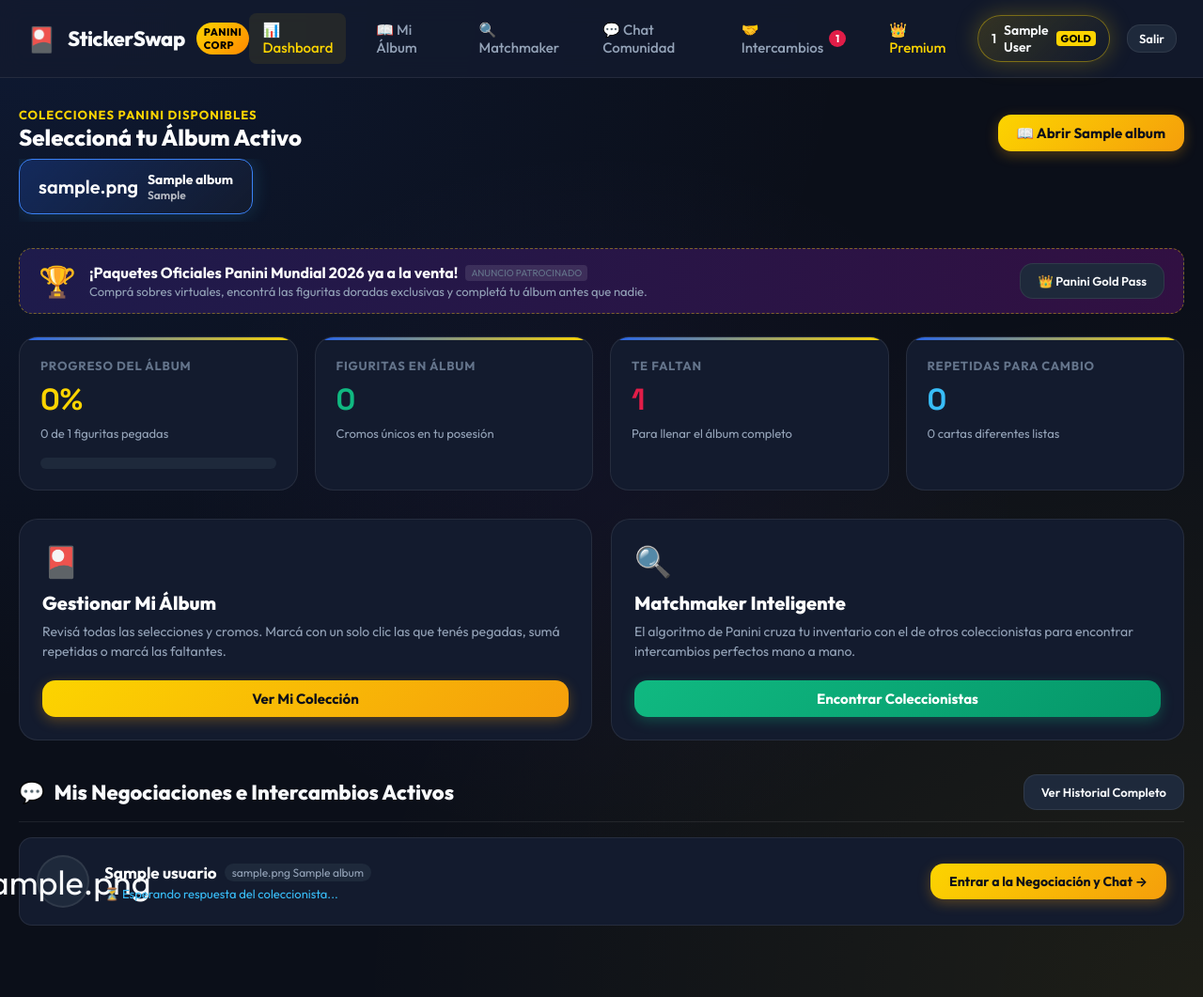
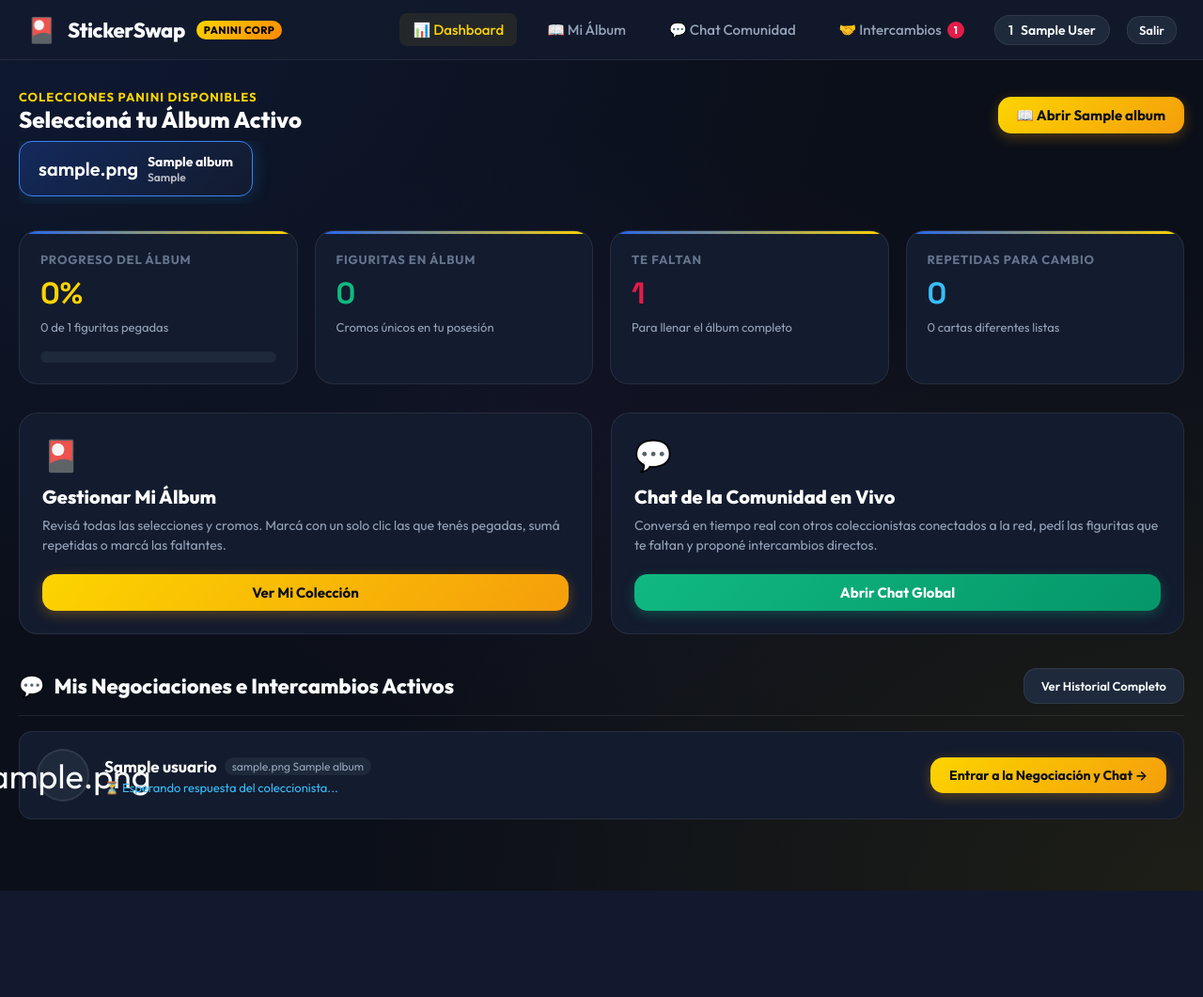
Before and after one commit to Juan-Martin-Cerezo/stickerswap, a PHP site: page /dashboard.php in a window 1280 px wide. Shown: the whole page at 94% size. After the commit the page ends 948 px from the top, so only its background shows below. Run offline with PHP 8.4, Linux system fonts and the light colour scheme; the visitor is signed in with stand-in values (Sample User, id 1); tables that the repository leaves empty hold one stand-in row (values such as "Sample post").

Commit message:
feat: deshabilitar matchmaker y modulos premium para centrar la experiencia en comunidad y gestion

```diff
--- a/chat_comunidad.php
+++ b/chat_comunidad.php
@@ -102,12 +102,6 @@ $albums = $res_albums->fetch_all(MYSQLI_ASSOC);
                 <div id="usersLobbyList" style="flex: 1; overflow-y: auto;">
 
                 </div>
-
-                <div style="margin-top: 14px; padding-top: 14px; border-top: 1px solid var(--border-color); text-align: center;">
-                    <a href="explorar.php" class="btn-secondary" style="width: 100%; justify-content: center; font-size: 13px;">
-                        🔍 Ir al Matchmaker
-                    </a>
-                </div>
             </div>
         </div>
     </div>
--- a/dashboard.php
+++ b/dashboard.php
@@ -114,23 +114,6 @@ $active_trades = $stmt_trades->get_result()->fetch_all(MYSQLI_ASSOC);
         </div>
 
 
-        <div class="ad-banner-container">
-            <div style="display: flex; align-items: center; gap: 14px;">
-                <span style="font-size: 32px;">🏆</span>
-                <div>
-                    <div style="display: flex; align-items: center; gap: 8px;">
-                        <strong style="color: #fff; font-size: 16px;">¡Paquetes Oficiales Panini Mundial 2026 ya a la venta!</strong>
-                        <span class="ad-label">Anuncio Patrocinado</span>
-                    </div>
-                    <p style="color: var(--text-secondary); font-size: 13px; margin-top: 2px;">Comprá sobres virtuales, encontrá las figuritas doradas exclusivas y completá tu álbum antes que nadie.</p>
-                </div>
-            </div>
-            <div>
-                <a href="premium.php" class="btn-secondary" style="font-size: 13px; white-space: nowrap;">
-                    👑 Panini Gold Pass
-                </a>
-            </div>
-        </div>
 
 
         <div class="stats-grid">
@@ -179,18 +162,17 @@ $active_trades = $stmt_trades->get_result()->fetch_all(MYSQLI_ASSOC);
 
             <div style="background: var(--bg-card); border: 1px solid var(--border-color); border-radius: var(--radius-lg); padding: 24px; display: flex; flex-direction: column; justify-content: space-between;">
                 <div>
-                    <div style="font-size: 32px; margin-bottom: 12px;">🔍</div>
-                    <h3 style="font-size: 20px; font-weight: 800; color: #fff; margin-bottom: 8px;">Matchmaker Inteligente</h3>
-                    <p style="color: var(--text-secondary); font-size: 14px; line-height: 1.5;">El algoritmo de Panini cruza tu inventario con el de otros coleccionistas para encontrar intercambios perfectos mano a mano.</p>
+                    <div style="font-size: 32px; margin-bottom: 12px;">💬</div>
+                    <h3 style="font-size: 20px; font-weight: 800; color: #fff; margin-bottom: 8px;">Chat de la Comunidad en Vivo</h3>
+                    <p style="color: var(--text-secondary); font-size: 14px; line-height: 1.5;">Conversá en tiempo real con otros coleccionistas conectados a la red, pedí las figuritas que te faltan y proponé intercambios directos.</p>
                 </div>
                 <div style="margin-top: 20px;">
-                    <a href="explorar.php?album_id=<?php echo $active_album_id; ?>" class="btn-success" style="width: 100%; justify-content: center;">
-                        Encontrar Coleccionistas
+                    <a href="chat_comunidad.php" class="btn-success" style="width: 100%; justify-content: center;">
+                        Abrir Chat Global
                     </a>
                 </div>
             </div>
         </div>
-
 
         <div class="section-title-wrapper">
             <h2 class="section-title">
@@ -242,10 +224,10 @@ $active_trades = $stmt_trades->get_result()->fetch_all(MYSQLI_ASSOC);
                 <div style="font-size: 40px; margin-bottom: 12px;">🤝</div>
                 <h4 style="color: #fff; font-size: 17px; font-weight: 700;">No tenés negociaciones abiertas en este momento</h4>
                 <p style="color: var(--text-secondary); font-size: 14px; max-width: 480px; margin: 6px auto 18px;">
-                    Usá el explorador inteligente para encontrar usuarios que tengan las cartas que buscás y comenzar un intercambio en tiempo real.
+                    Podés entrar al chat de la comunidad para encontrar otros coleccionistas y proponerles un intercambio en tiempo real.
                 </p>
-                <a href="explorar.php?album_id=<?php echo $active_album_id; ?>" class="btn-primary">
-                    Explorar Coleccionistas Compatibles
+                <a href="chat_comunidad.php" class="btn-primary">
+                    Ir al Chat de la Comunidad
                 </a>
             </div>
         <?php endif; ?>
--- a/navbar.php
+++ b/navbar.php
@@ -30,9 +30,6 @@ if ($is_logged && isset($conexion)) {
             <a href="album.php?album_id=<?php echo $active_album_id; ?>" class="navbar-link <?php echo ($current_page == 'album.php') ? 'active' : ''; ?>">
                 📖 Mi Álbum
             </a>
-            <a href="explorar.php?album_id=<?php echo $active_album_id; ?>" class="navbar-link <?php echo ($current_page == 'explorar.php') ? 'active' : ''; ?>">
-                🔍 Matchmaker
-            </a>
             <a href="chat_comunidad.php" class="navbar-link <?php echo ($current_page == 'chat_comunidad.php') ? 'active' : ''; ?>">
                 💬 Chat Comunidad
             </a>
@@ -42,16 +39,10 @@ if ($is_logged && isset($conexion)) {
                     <span class="badge-counter"><?php echo $pending_trades_count; ?></span>
                 <?php endif; ?>
             </a>
-            <a href="premium.php" class="navbar-link <?php echo ($current_page == 'premium.php') ? 'active' : ''; ?>" style="color: var(--panini-gold);">
-                👑 Premium
-            </a>
 
-            <div class="user-pill <?php echo (!empty($_SESSION['es_premium'])) ? 'is-premium' : ''; ?>">
+            <div class="user-pill">
                 <span><?php echo $_SESSION['avatar'] ?? '👤'; ?></span>
                 <span><?php echo htmlspecialchars($_SESSION['user_name']); ?></span>
-                <?php if (!empty($_SESSION['es_premium'])): ?>
-                    <span style="font-size: 11px; background: var(--panini-gold); color: #000; padding: 1px 5px; border-radius: 4px; font-weight: 800;">GOLD</span>
-                <?php endif; ?>
             </div>
             <a href="logout.php" class="btn-secondary" style="padding: 6px 12px; font-size: 13px;">Salir</a>
         <?php else: ?>
```
Also changed, not shown: historial.php (+3 -4 lines).
